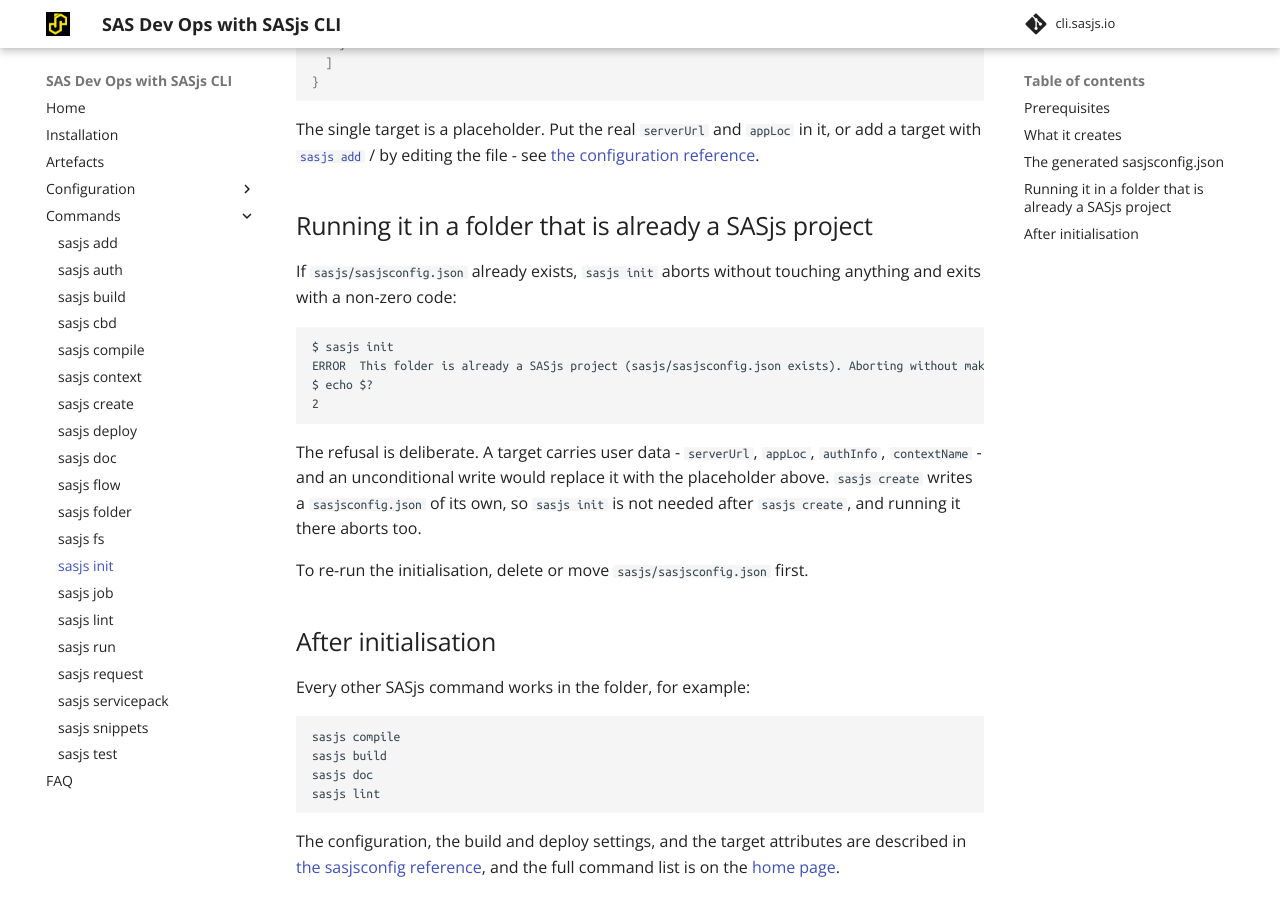
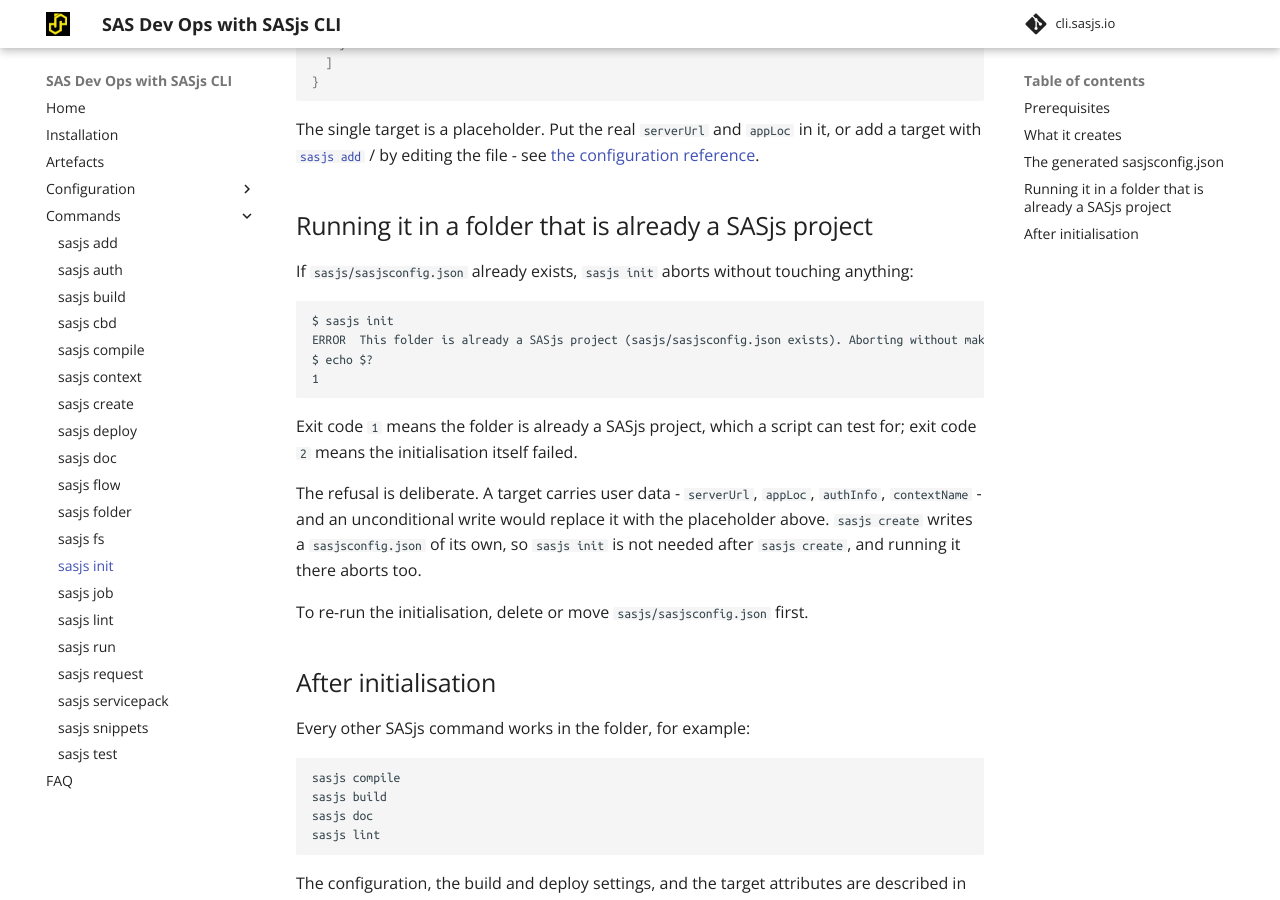
Before and after one commit to sasjs/cli.sasjs.io, an MkDocs documentation site: the page built from docs/init.md, in a window 1280 px wide and 900 px high, scrolled down 1465 px. Built offline with MkDocs 1.6.1 and Material for MkDocs 9.7.7, drawn with Linux system fonts in a browser that asks for light colours; comment, search, counter and statistics services are not loaded.

Commit message:
docs(init): exit code 1 marks the refusal, 2 a real failure
Matches sasjs/cli#1513, where the already-initialised refusal returns
ReturnCode.InvalidCommand so a script can tell it apart from a crash.

````diff
--- a/docs/init.md
+++ b/docs/init.md
@@ -58,14 +58,16 @@
 
 ## Running it in a folder that is already a SASjs project
 
-If `sasjs/sasjsconfig.json` already exists, `sasjs init` aborts without touching anything and exits with a non-zero code:
+If `sasjs/sasjsconfig.json` already exists, `sasjs init` aborts without touching anything:
 
 ```
 $ sasjs init
 ERROR  This folder is already a SASjs project (sasjs/sasjsconfig.json exists). Aborting without making changes.
 $ echo $?
-2
+1
 ```
+
+Exit code `1` means the folder is already a SASjs project, which a script can test for; exit code `2` means the initialisation itself failed.
 
 The refusal is deliberate. A target carries user data - `serverUrl`, `appLoc`, `authInfo`, `contextName` - and an unconditional write would replace it with the placeholder above. `sasjs create` writes a `sasjsconfig.json` of its own, so `sasjs init` is not needed after `sasjs create`, and running it there aborts too.
 
````
